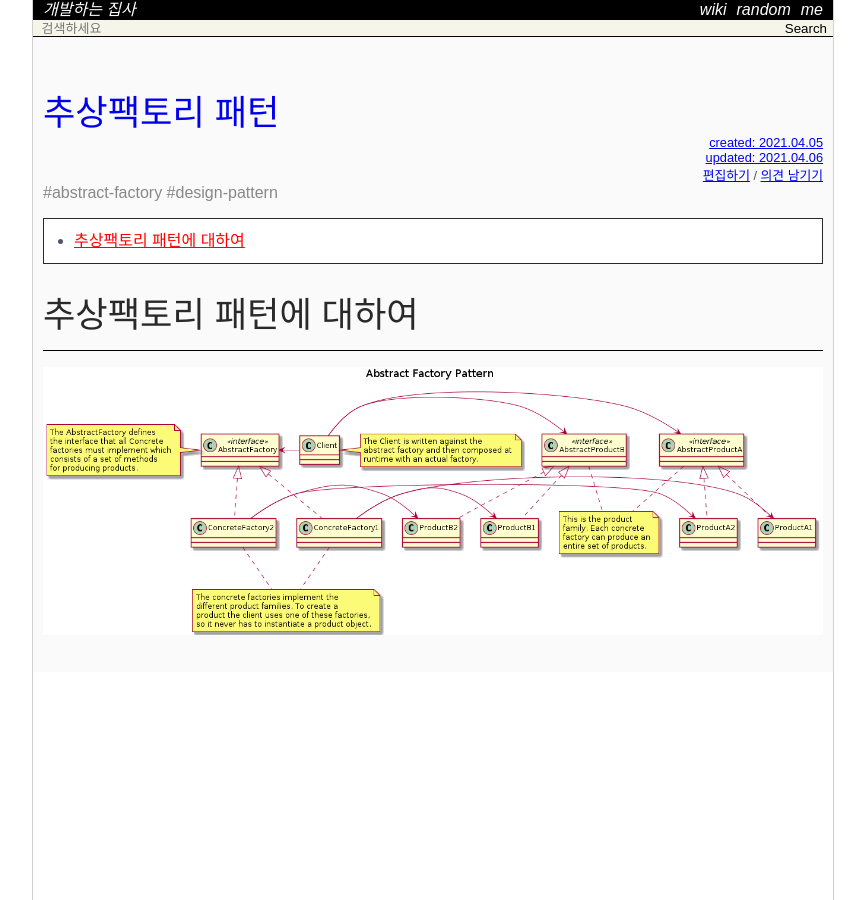
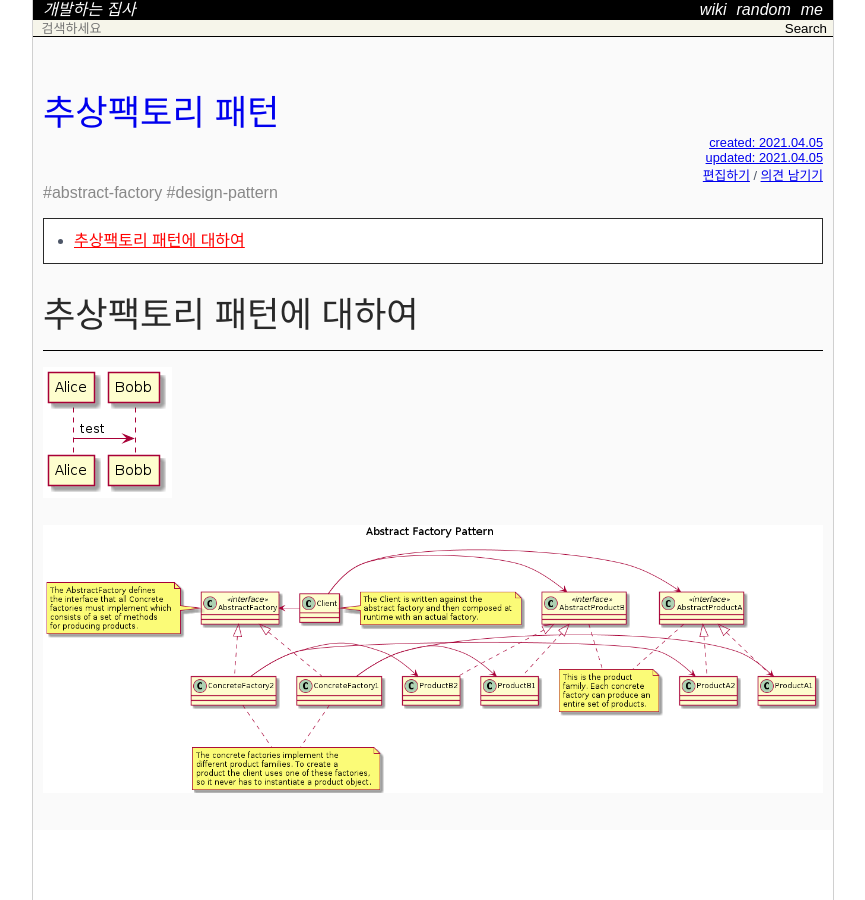
Before and after one commit to Achelous1/achelous1.github.io, a Jekyll site: the page built from _wiki/abstract-factory-pattern.md, in a window 1280 px wide. Shown: the whole page, without its empty margins (207-1072 px from the left). Built offline with Jekyll 4.4.1, drawn with Linux system fonts in a browser that asks for light colours; nearby versions of some CDN libraries; some web fonts are replaced; comment, search, counter and statistics services are not loaded.

Commit message:
ADD diagram to wiki post

```diff
--- a/_wiki/abstract-factory-pattern.md
+++ b/_wiki/abstract-factory-pattern.md
@@ -3,7 +3,7 @@ layout  : wiki
 title   : 추상팩토리 패턴
 summary :
 date    : 2021-04-05 14:42:46 +0900
-updated : 2021-04-06 16:34:50 +0900
+updated : 2021-04-05 17:33:08 +0900
 tag     : abstract-factory design-pattern
 toc     : true
 public  : true
@@ -15,4 +15,6 @@ latex   : true
 
 # 추상팩토리 패턴에 대하여
 
-![abstract-factory-pattern]({{site.baseurl}}/assets/uml/abstract-factory-pattern.png)
+![]({{site.baseurl}}/assets/uml/singleton.png)
+
+![]({{site.baseurl}}/assets/uml/abstract-factory-pattern.png)
```
